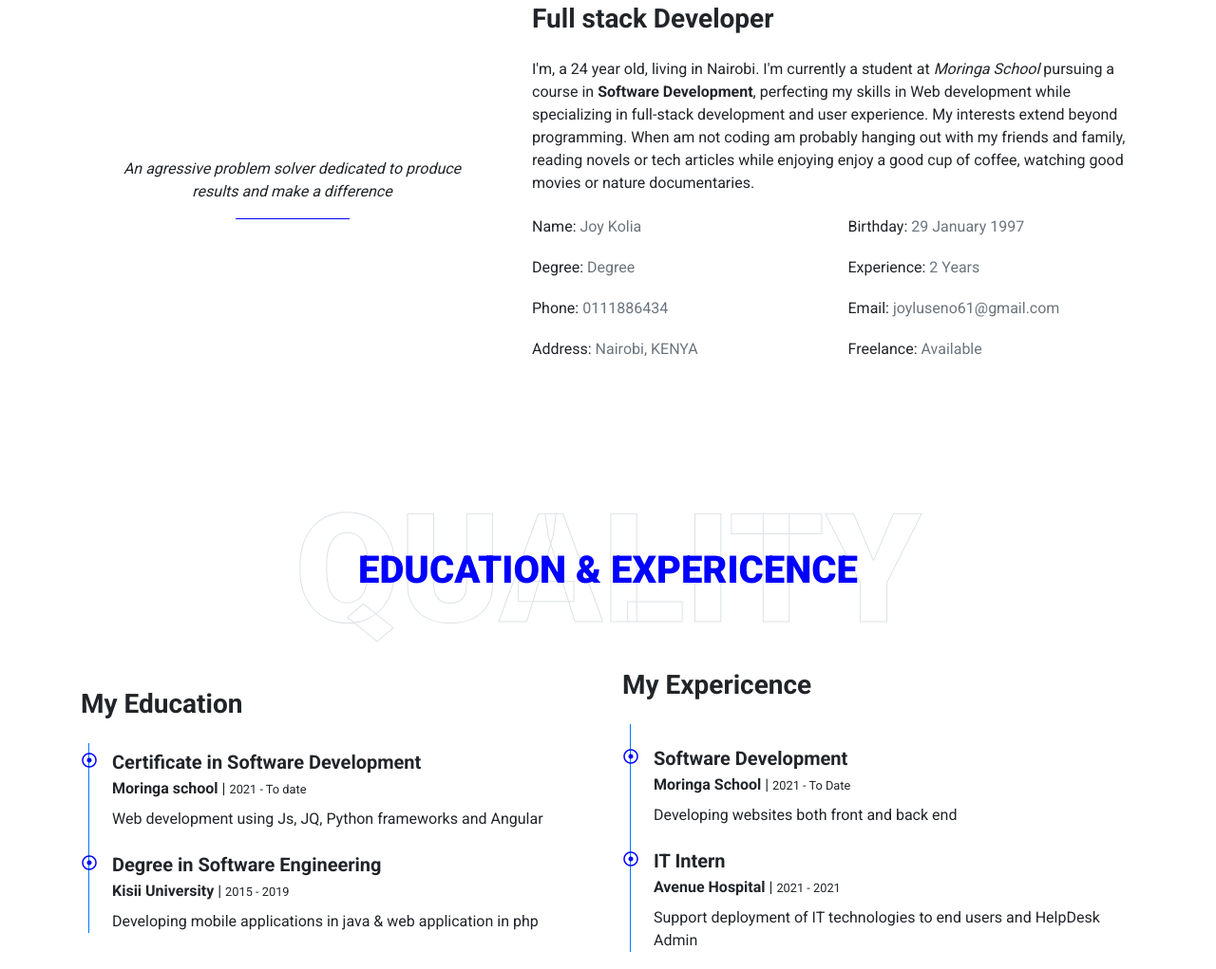
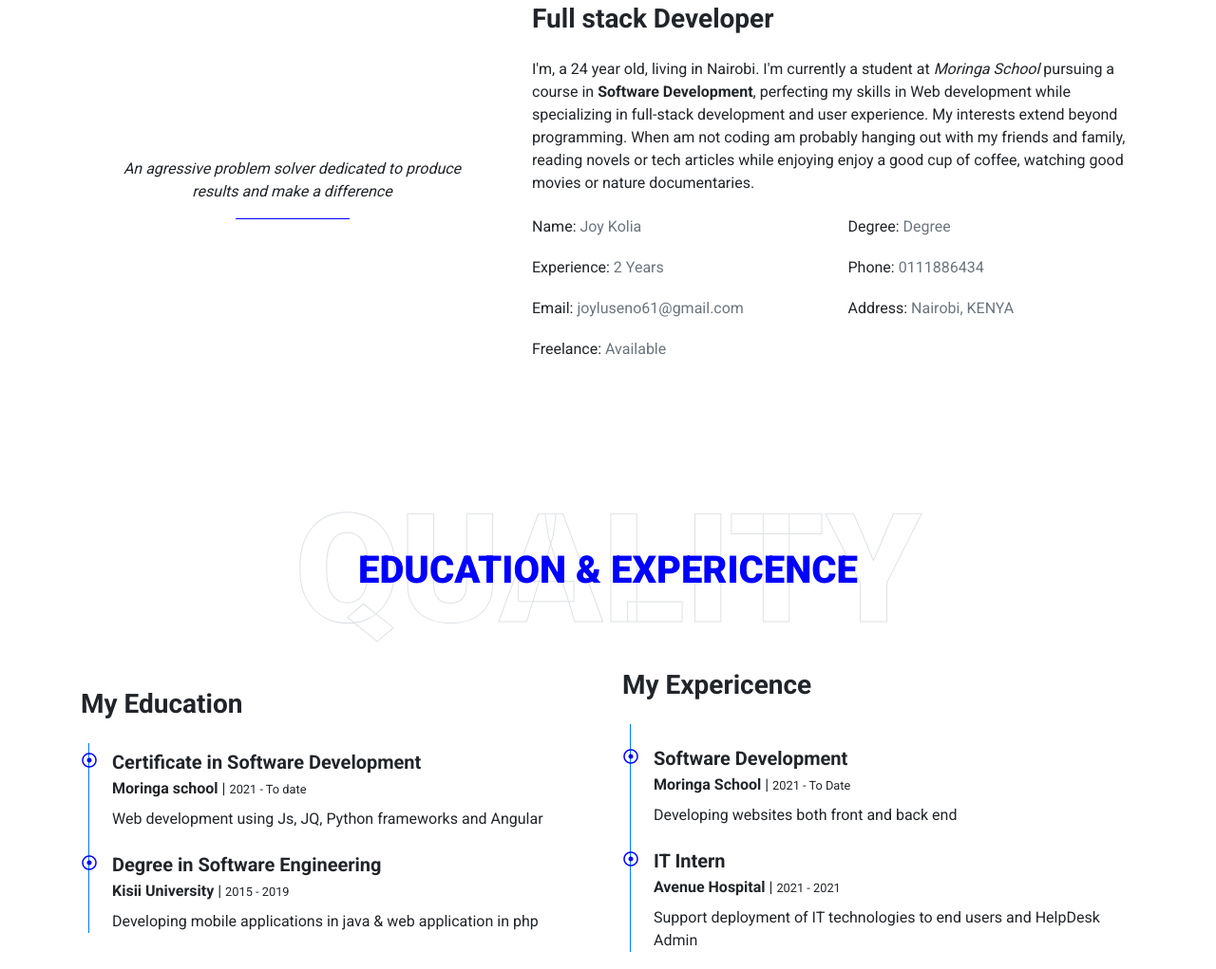
Before and after one commit to jLuseno161/Port-folio, a plain HTML site: page index.html in a window 1280 px wide. Shown: the part 1093-2114 px from the top of the page at 95% size. Drawn offline with nearby package versions, Linux system fonts and the light colour scheme.

Commit message:
Update index.html

```diff
--- a/index.html
+++ b/index.html
@@ -96,9 +96,9 @@
                         <div class="col-sm-6 py-2">
                             <h6>Name: <span class="text-secondary">Joy Kolia</span></h6>
                         </div>
-                        <div class="col-sm-6 py-2">
+<!--                         <div class="col-sm-6 py-2">
                             <h6>Birthday: <span class="text-secondary">29 January 1997</span></h6>
-                        </div>
+                        </div> -->
                         <div class="col-sm-6 py-2">
                             <h6>Degree: <span class="text-secondary">Degree</span></h6>
                         </div>
```
